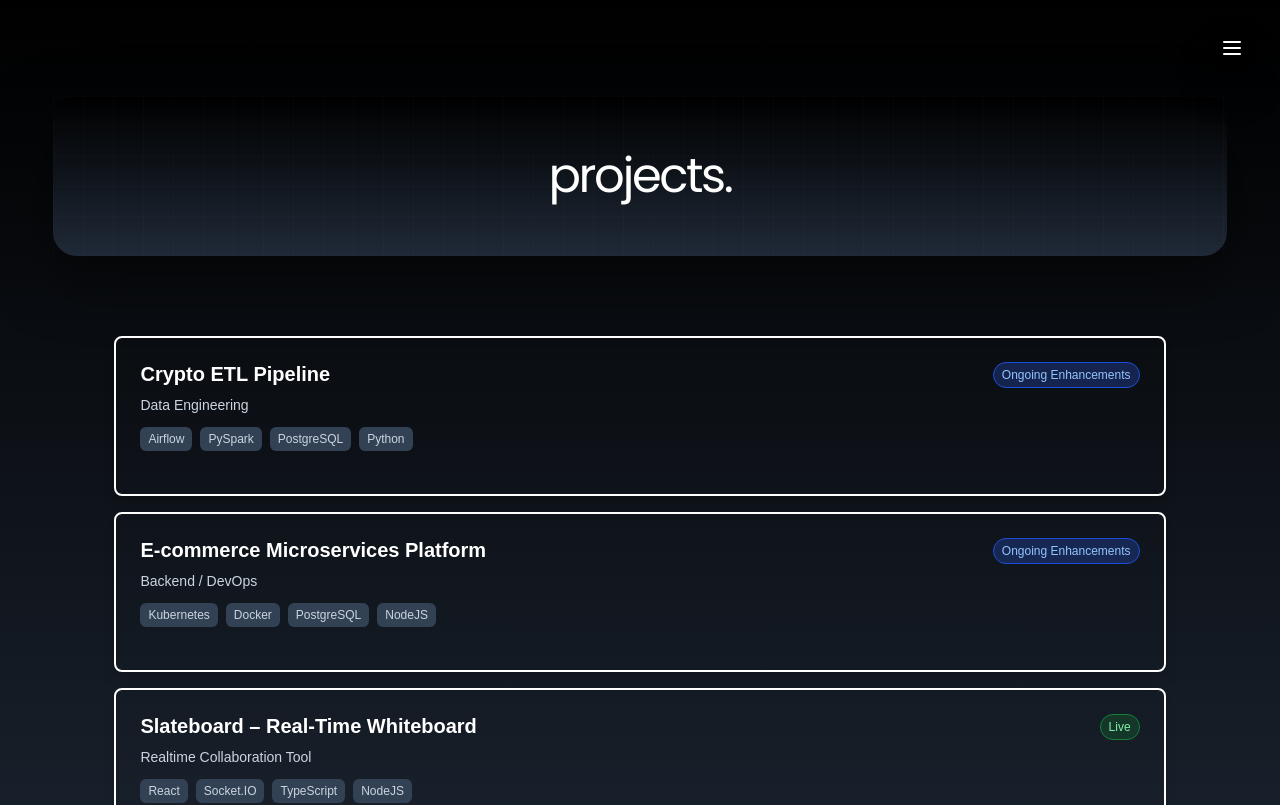
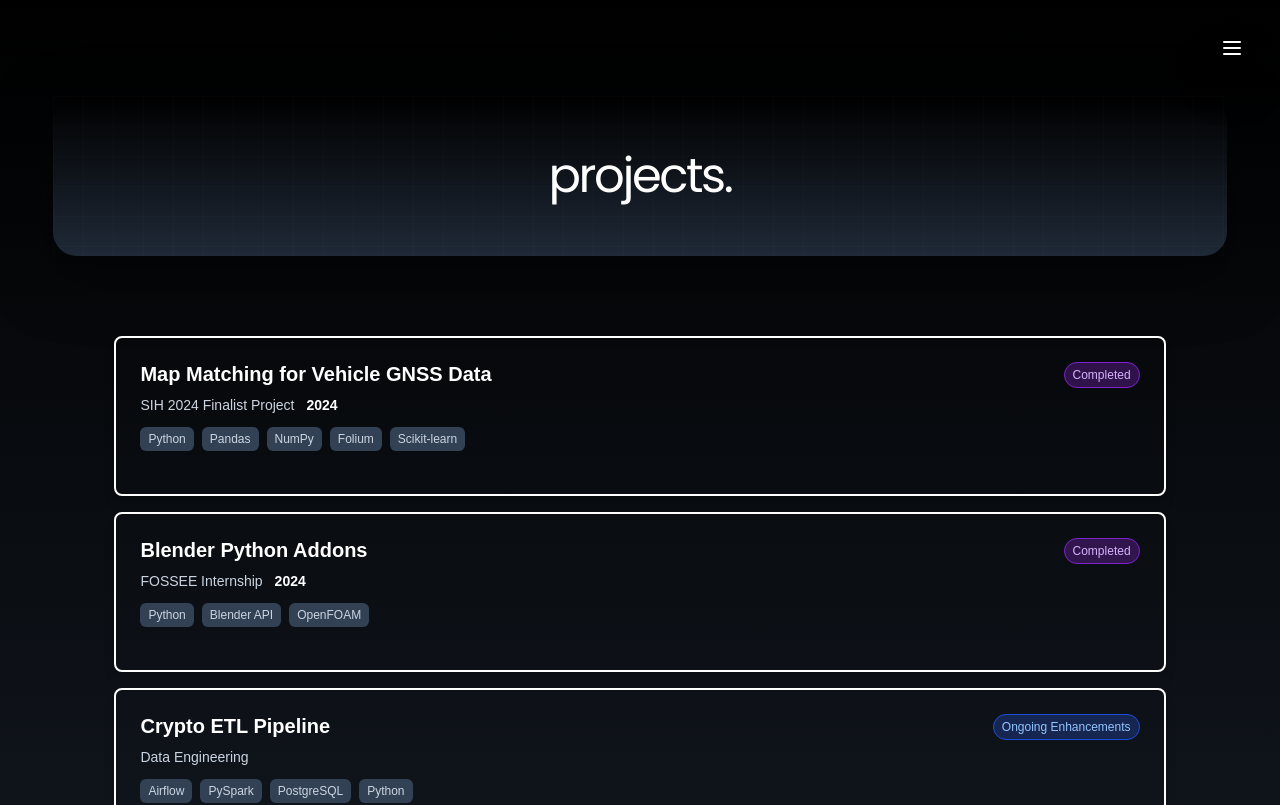
Before and after one commit to grilled-swampert/portfolio_v2, a React (Vite) app: page /projects in a window 1280 px wide. Shown: the top 805 px of the page. Built offline with nearby package versions, Linux system fonts and the light colour scheme; a web font is replaced by a local one.

Commit message:
added more projects

```diff
--- a/src/components/projects/ProjectsList.jsx
+++ b/src/components/projects/ProjectsList.jsx
@@ -6,6 +6,34 @@ const ProjectsList = () => {
   const [hoveredIndex, setHoveredIndex] = useState(null);
 
   const projects = [
+    {
+      id: "map-matching-gnss",
+      title: "Map Matching for Vehicle GNSS Data",
+      category: "SIH 2024 Finalist Project",
+      year: 2024,
+      tech: ["Python", "Pandas", "NumPy", "Folium", "Scikit-learn"],
+      description:
+        "Processed raw GNSS data for vehicles, applied map-matching algorithms to improve positioning accuracy, and visualized routes on interactive maps.",
+      details:
+        "Implemented filtering and correction techniques, integrated ML models for anomaly detection, and visualized matched paths for performance evaluation.",
+      status: "Completed",
+      github: null,
+      demo: null,
+    },
+    {
+      id: "blender-python-addons",
+      title: "Blender Python Addons",
+      category: "FOSSEE Internship",
+      year: 2024,
+      tech: ["Python", "Blender API", "OpenFOAM"],
+      description:
+        "Developed Blender addons to automate generation of geometries (arcs, polylines, splines) and manipulate them programmatically for simulations.",
+      details:
+        "Created interactive panels, dynamic property updates, and integration with CFD tools like OpenFOAM for engineering workflows.",
+      status: "Completed",
+      github: null,
+      demo: null,
+    },
     {
       id: "crypto-etl-pipeline",
       title: "Crypto ETL Pipeline",
@@ -47,6 +75,34 @@ const ProjectsList = () => {
       status: "Live",
       github: "https://github.com/grilled-swampert/slate-board",
       demo: "https://slate-board-sigma.vercel.app/",
+    },
+    {
+      id: "mern-elective-project",
+      title: "MERN Stack Elective Project",
+      category: "Web Development",
+      year: null,
+      tech: ["MongoDB", "ExpressJS", "React", "NodeJS"],
+      description:
+        "A full-stack web application built for an elective course, focusing on dynamic CRUD operations, authentication, and responsive UI.",
+      details:
+        "Implemented JWT-based authentication, role-based access control, and optimized data fetching with MongoDB aggregations.",
+      status: "Completed",
+      github: null,
+      demo: null,
+    },
+    {
+      id: "coding-ai-agent",
+      title: "Coding AI Agent",
+      category: "Artificial Intelligence",
+      year: null,
+      tech: ["Python", "OpenAI API", "LangChain", "FastAPI"],
+      description:
+        "An AI agent capable of understanding coding queries, generating solutions, and interacting via a REST API or chat interface.",
+      details:
+        "Integrated language model APIs with code execution environment, added conversational memory, and automated code testing and suggestions.",
+      status: "Ongoing Enhancements",
+      github: null,
+      demo: null,
     },
   ];
 
@@ -167,8 +223,13 @@ const ProjectsList = () => {
                           ? "bg-green-900/50 text-green-300 border-green-700"
                           : project.status === "Beta"
                             ? "bg-yellow-900/50 text-yellow-300 border-yellow-700"
-                            : "bg-blue-900/50 text-blue-300 border-blue-700"
+                            : project.status === "Completed"
+                              ? "bg-purple-900/50 text-purple-300 border-purple-700"
+                              : project.status === "Ongoing Enhancements"
+                                ? "bg-blue-900/50 text-blue-300 border-blue-700"
+                                : "bg-gray-900/50 text-gray-300 border-gray-700"
                       }
+
                     `}
                     >
                       {project.status}
```
